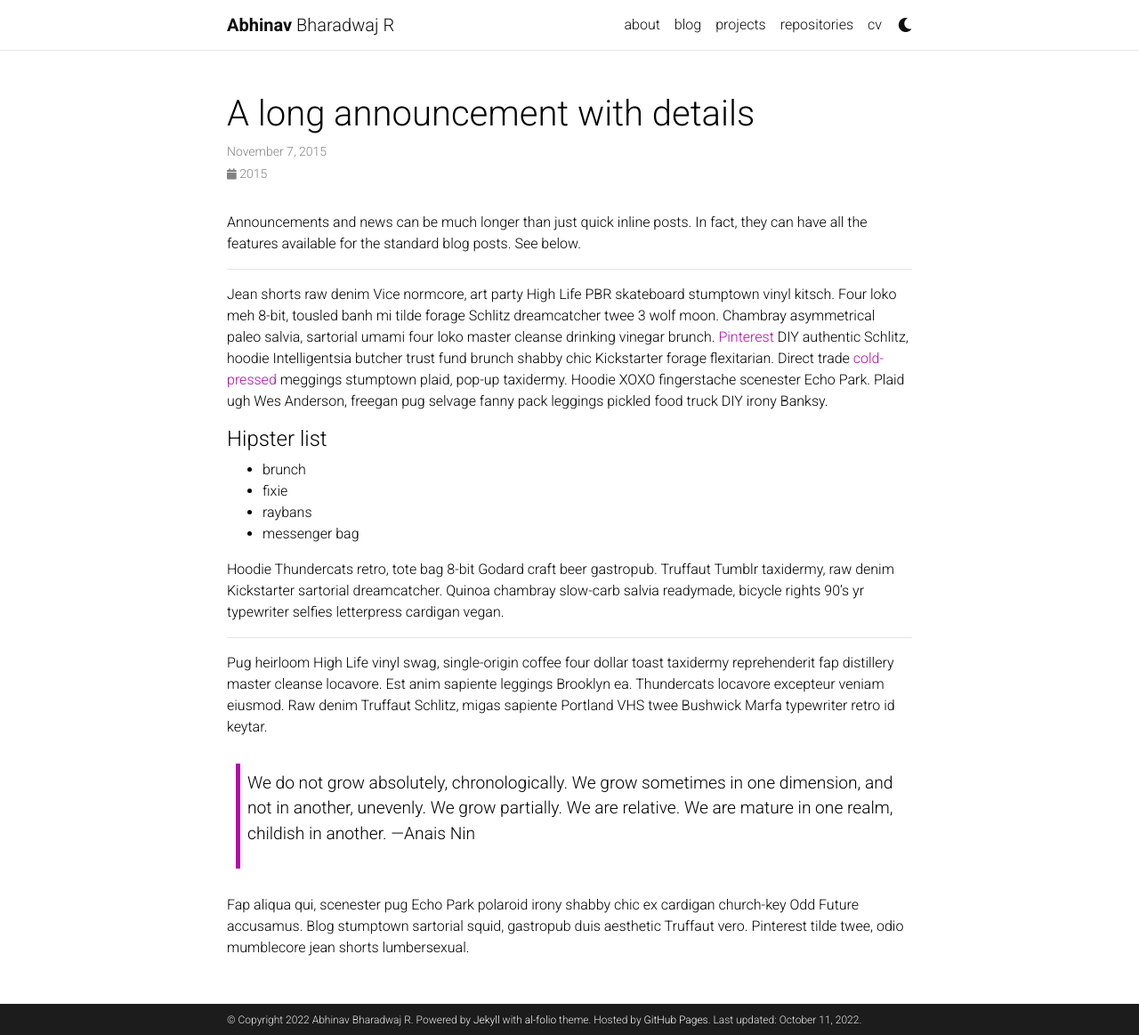
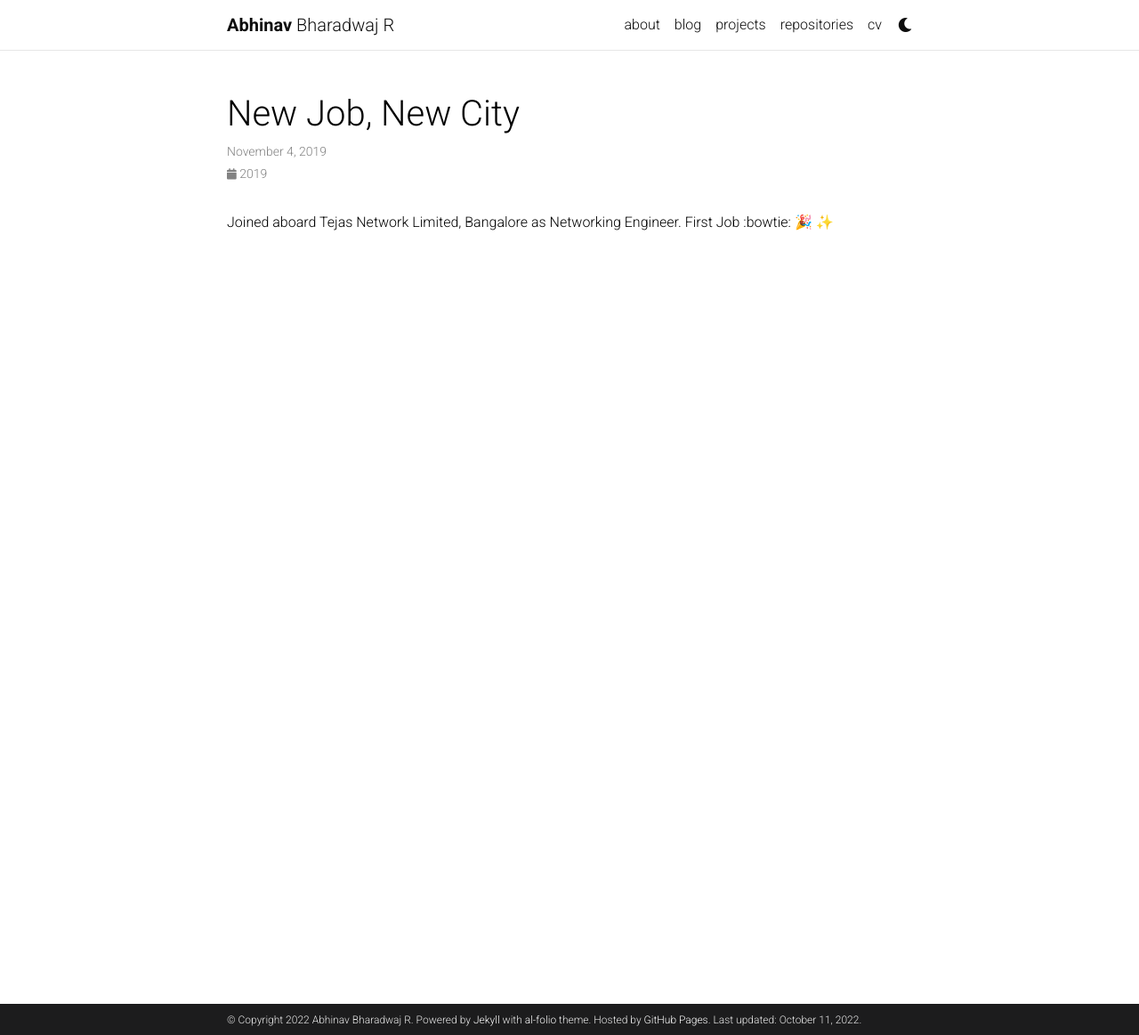
Before and after one commit to abhinavbharadwajr/abhinavbharadwajr.github.io, a Jekyll site: the page built from _news/announcement_2.md, in a window 1280 px wide and 1163 px high. Shown: the whole window at 89% size. Built offline with Jekyll 4.4.1, drawn with Linux system fonts in a browser that asks for light colours; emoji names are drawn with the system emoji font; comment, search, counter and statistics services are not loaded; a style sheet for code colours, icons or effects is not loaded.

Commit message:
Update 'N'

```diff
--- a/_config.yml
+++ b/_config.yml
@@ -6,7 +6,7 @@ title: blank # the website title (if blank, full name will be used instead)
 first_name: Abhinav
 middle_name: Bharadwaj
 last_name: R
-email: abhinavbharadwajr@gmail.com
+email:
 description: > # the ">" symbol means to ignore newlines until "footer_text:"
   A simple, clean, and responsive Portfolio based on [al-folio](https://github.com/alshedivat/al-folio) built using [Jekyll](https://jekyllrb.com/).
 footer_text: >
@@ -15,7 +15,7 @@ footer_text: >
 keywords: jekyll, jekyll-theme, academic-website, portfolio-website  # add your own keywords or leave empty
 
 lang: en # the language of your site (for example: en, fr, cn, ru, etc.)
-icon: ⚛️  # the emoji used as the favicon (alternatively, provide image name in /assets/img/)
+icon: 🧑‍💻  # the emoji used as the favicon (alternatively, provide image name in /assets/img/)
 
 url: https://abhinavbharadwajr.github.io # the base hostname & protocol for your site
 baseurl:  # the subpath of your site, e.g. /blog/
--- a/_news/announcement_2.md
+++ b/_news/announcement_2.md
@@ -1,31 +1,8 @@
 ---
 layout: post
-title: A long announcement with details
-date: 2015-11-07 16:11:00-0400
+title: New Job, New City
+date: 2019-11-04 16:11:00-0400
 inline: false
 ---
 
-Announcements and news can be much longer than just quick inline posts. In fact, they can have all the features available for the standard blog posts. See below.
-
-***
-
-Jean shorts raw denim Vice normcore, art party High Life PBR skateboard stumptown vinyl kitsch. Four loko meh 8-bit, tousled banh mi tilde forage Schlitz dreamcatcher twee 3 wolf moon. Chambray asymmetrical paleo salvia, sartorial umami four loko master cleanse drinking vinegar brunch. <a href="https://www.pinterest.com">Pinterest</a> DIY authentic Schlitz, hoodie Intelligentsia butcher trust fund brunch shabby chic Kickstarter forage flexitarian. Direct trade <a href="https://en.wikipedia.org/wiki/Cold-pressed_juice">cold-pressed</a> meggings stumptown plaid, pop-up taxidermy. Hoodie XOXO fingerstache scenester Echo Park. Plaid ugh Wes Anderson, freegan pug selvage fanny pack leggings pickled food truck DIY irony Banksy.
-
-#### Hipster list
-<ul>
-    <li>brunch</li>
-    <li>fixie</li>
-    <li>raybans</li>
-    <li>messenger bag</li>
-</ul>
-
-Hoodie Thundercats retro, tote bag 8-bit Godard craft beer gastropub. Truffaut Tumblr taxidermy, raw denim Kickstarter sartorial dreamcatcher. Quinoa chambray slow-carb salvia readymade, bicycle rights 90's yr typewriter selfies letterpress cardigan vegan.
-
-***
-
-Pug heirloom High Life vinyl swag, single-origin coffee four dollar toast taxidermy reprehenderit fap distillery master cleanse locavore. Est anim sapiente leggings Brooklyn ea. Thundercats locavore excepteur veniam eiusmod. Raw denim Truffaut Schlitz, migas sapiente Portland VHS twee Bushwick Marfa typewriter retro id keytar.
-
-> We do not grow absolutely, chronologically. We grow sometimes in one dimension, and not in another, unevenly. We grow partially. We are relative. We are mature in one realm, childish in another.
-> —Anais Nin
-
-Fap aliqua qui, scenester pug Echo Park polaroid irony shabby chic ex cardigan church-key Odd Future accusamus. Blog stumptown sartorial squid, gastropub duis aesthetic Truffaut vero. Pinterest tilde twee, odio mumblecore jean shorts lumbersexual.
+Joined aboard Tejas Network Limited, Bangalore as Networking Engineer. First Job :bowtie: :tada: :sparkles:
```
Also changed, not shown: README.md (+4 -27 lines), _data/cv.yml (+10 -6 lines), _news/announcement_1.md (+2 -2 lines), _news/announcement_3.md (+4 -3 lines), _pages/about.md (+6 -12 lines).
